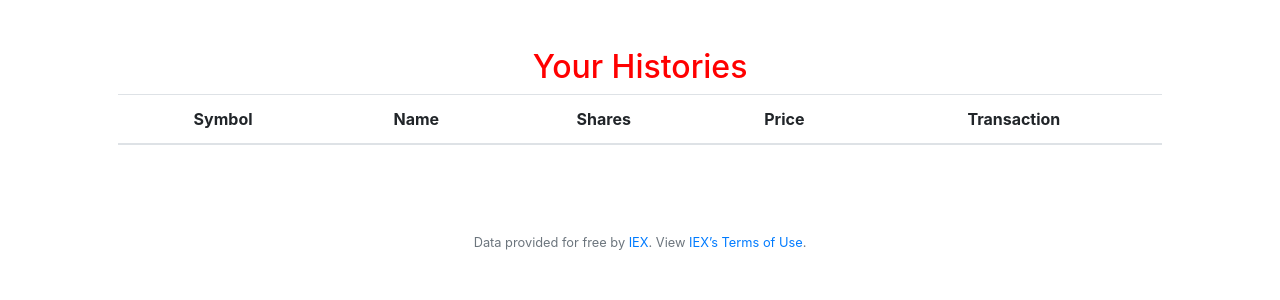
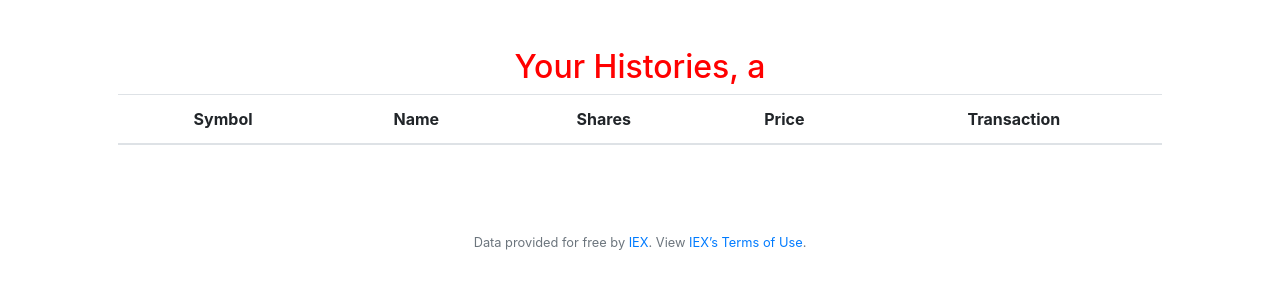
Before and after one commit to aminedachir/Finnace.solutions, a Flask app: page /history in a window 1280 px wide. Shown: the part 76-376 px from the top of the page. Run offline with Flask 2, Linux system fonts and the light colour scheme; a user stored in the database is signed in; lists and menus that the app fills with data are empty; some libraries are stand-ins or nearby versions.

Commit message:
add username in history page

```diff
--- a/application.py
+++ b/application.py
@@ -71,7 +71,8 @@ def buy():
 def history():
     #stocks = db.execute(
         #"SELECT symbol, shares, price, total, datetime FROM history WHERE id = ? ORDER BY sr DESC", session["user_id"])
-    return render_template("history.html")
+    username = db.execute("SELECT username FROM users WHERE id = ?", session["user_id"])[0]["username"]
+    return render_template("history.html", username= username)
 
 @app.route('/register', methods=['GET', 'POST'])
 def register():
--- a/templates/history.html
+++ b/templates/history.html
@@ -6,7 +6,7 @@
 
 
 {% block main %}
-<h2 style="color:red;">Your Histories</h2>
+<h2 style="color:red;">Your Histories, {{username}}</h2>
     <table class="table">
         <thead>
             <tr>
```
